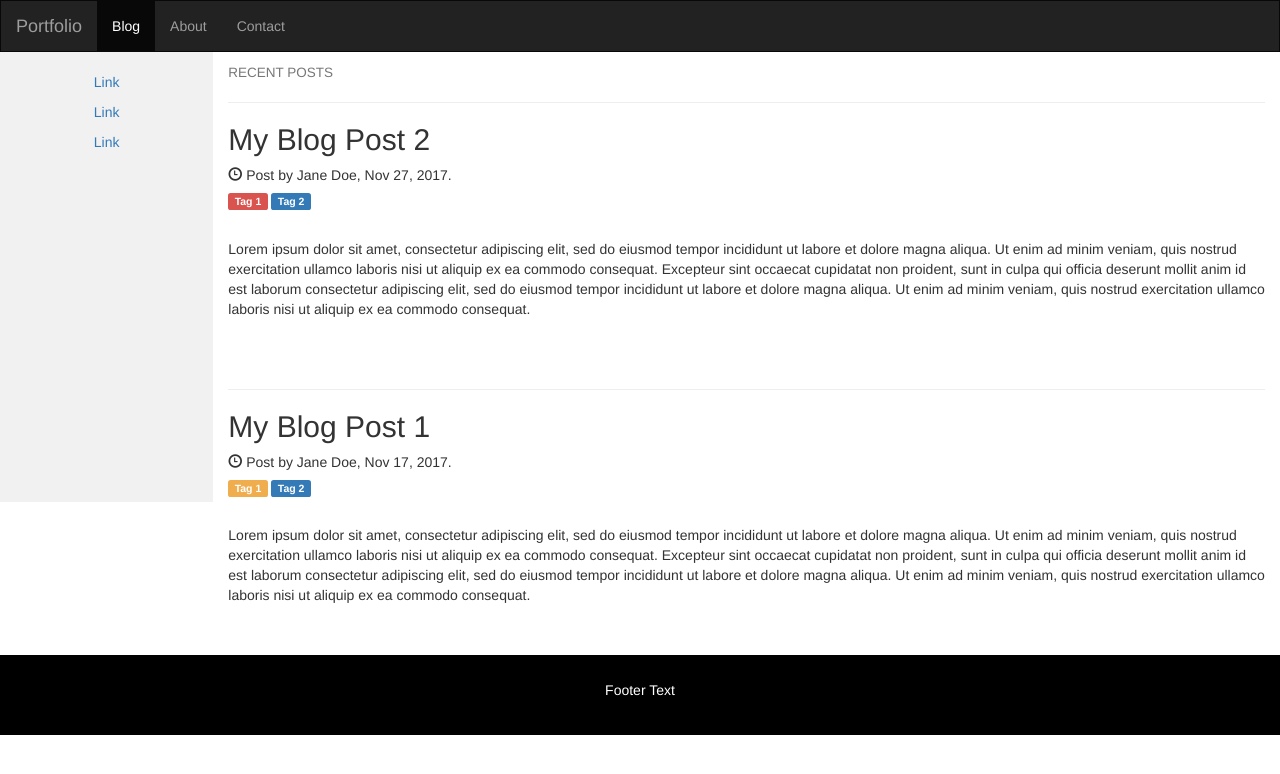
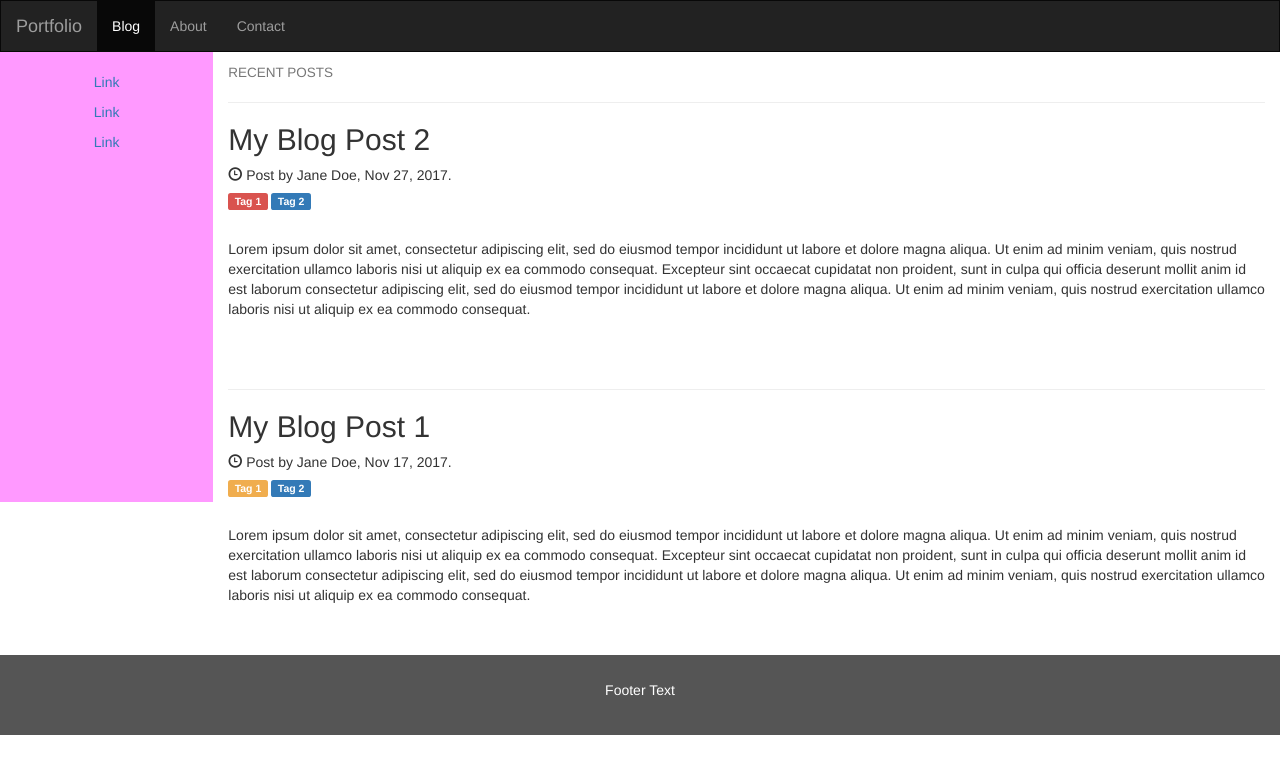
Before and after one commit to koltron/mean-to-me, a plain HTML site: page blog.html in a window 1280 px wide. Drawn offline with nearby package versions, Linux system fonts and the light colour scheme.

Commit message:
maybe color change

```diff
--- a/css/main.css
+++ b/css/main.css
@@ -6,7 +6,7 @@
 
     /* Add a gray background color and some padding to the footer */
     footer {
-      background-color: #000;
+      background-color: #555;
       padding: 25px;
 	  color: white;
     }
@@ -17,7 +17,7 @@
     /* Set gray background color and 100% height */
     .sidenav {
       padding-top: 20px;
-      background-color: #f1f1f1;
+      background-color: #ff99ff;
       height: 100%;
     }
 
```
